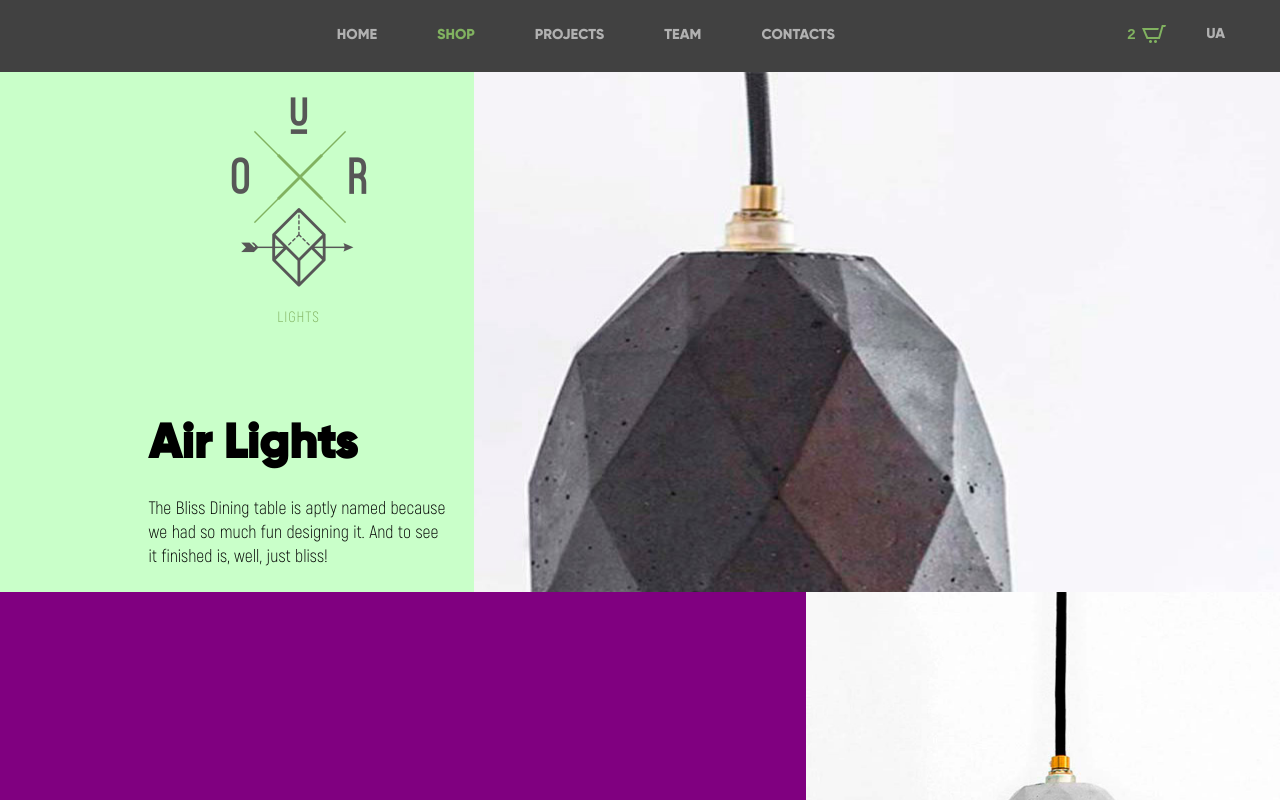
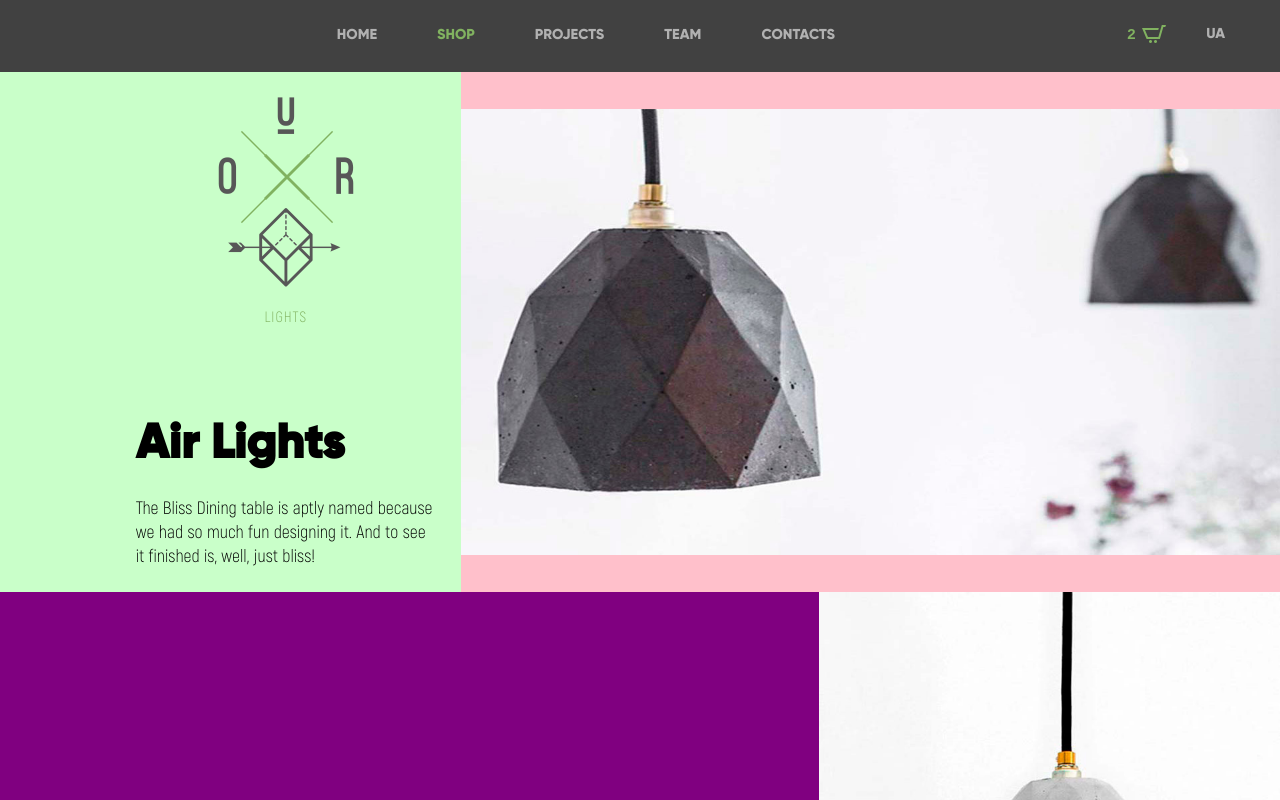
Before and after one commit to MaxSpass/wood-work, a website: page app/index.html in a window 1280 px wide. Shown: the top 800 px of the page. Drawn offline with Linux system fonts and the light colour scheme.

Commit message:
11.04.2017

```diff
--- a/app/index.html
+++ b/app/index.html
@@ -119,11 +119,15 @@
                   <p class="author-desc">Lorem ipsum dolor sit amet, consectetur adipisicing elit. Rem reiciendis labore repellendus eligendi dolore tenetur voluptas facilis libero obcaecati esse, magnam commodi, ab iusto eos.</p>
                </div>
                <div class="product-special">
-                  <img src="img/test/light4.jpg" class="img-responsive" alt="">
+                  <div class="product-special-img">
+                     <img src="img/test/light4.jpg" class="img-responsive" alt="">
+                  </div>
                </div>
             </div>
             <div class="product-small">
-               <img src="img/test/author.jpg" class="img-responsive" alt="Alex Selifanov">
+               <div class="product-author-img">
+                  <img src="img/test/author.jpg" class="img-responsive" alt="Alex Selifanov">
+               </div>
             </div>
          </div>
       </main>
--- a/app/js/common.js
+++ b/app/js/common.js
@@ -10,9 +10,11 @@ $(window).on('load resize',function(){
 		return this.attr(name) !== undefined;
 	};
 
+	var windowWidth = $(window).width();
+
 	var resizeProduct = function() {
 
-		// var windowWidth = $(window).width();
+
 
 		// var productContainerTop =  $('#img-inner-top').find('img').height();
 		// var productBgMobile = '../' + $('#img-inner-top img').attr('src');
@@ -64,32 +66,39 @@ $(window).on('load resize',function(){
 	}();
 
 	var coverParent = function(){
-		$('.product-container').each(function(){
-				var parentHeight = $(this).height();
-				var childImg = $(this).find($('[data-cover-parent=1] img').parent());
-				var childImgSrc = childImg.find('img').attr('src');
+// 		$('.product-container').each(function(){
+// 				var parentHeight = $(this).height();
+// 				var childImg = $(this).find($('[data-cover-parent=1] img').parent());
+// 				var childImgSrc = childImg.find('img').attr('src');
 
-			if ($(this).hasAttr('data-cover-parent') && $(this).attr('data-cover-parent') == 0) {
-				if (childImg.height() !== parentHeight) {
+// 			if ($(this).hasAttr('data-cover-parent') && $(this).attr('data-cover-parent') == 0) {
+// 				if (childImg.height() !== parentHeight) {
 
-				childImg.find('img').hide()
+// 				childImg.find('img').hide()
 
-				childImg.css({
-					'background-image':'url('+childImgSrc+')',
-					'height': parentHeight
-				})
+// 				childImg.css({
+// 					'background-image':'url('+childImgSrc+')',
+// 					'height': parentHeight
+// 				})
 
-				}else {
-					childImg.removeAttr('style').find('img').show()
-			}
+// 				}else {
+// 					childImg.removeAttr('style').find('img').show()
+// 			}
 
-console.log(parentHeight)
-console.log(childImg.find('img').height())
+// console.log(parentHeight)
+// console.log(childImg.find('img').height())
 
 
-			}
-		})
+// 			}
+// 		})
 
 
 	}();
+
+	var descUnderAuthor = function() {
+		if (windowWidth <= 767) {
+			// $('.product-special-img').appendTo($('.product-author-img'))
+		}
+	}();
+
 })
--- a/app/sass/main.sass
+++ b/app/sass/main.sass
@@ -265,7 +265,7 @@ header
 		display: inline-block
 		// float: left
 	.product-small
-		width: 37%
+		width: 36%
 		background-color: #c9ffc9
 		.category-box
 			max-width: 300px
@@ -290,7 +290,7 @@ header
 				font-family: $akrobat
 				font-size: 18px
 	.product-big
-		width: 63%
+		width: 64%
 		background-color: #fbfbbf
 	@media screen and (max-width: 767px)
 		.product-small, .product-big
--- a/app/sass/media.sass
+++ b/app/sass/media.sass
@@ -9,3 +9,9 @@
 @media screen and (max-width: 767px)
 	.category-box
 		margin: 0 auto
+	.author-box
+		.product-big
+			display: flex
+			flex-direction: column
+		.author-desc-box
+			order: 1
```
Also changed, not shown: app/css/main.css, app/css/main.min.css, app/css/media.css.
